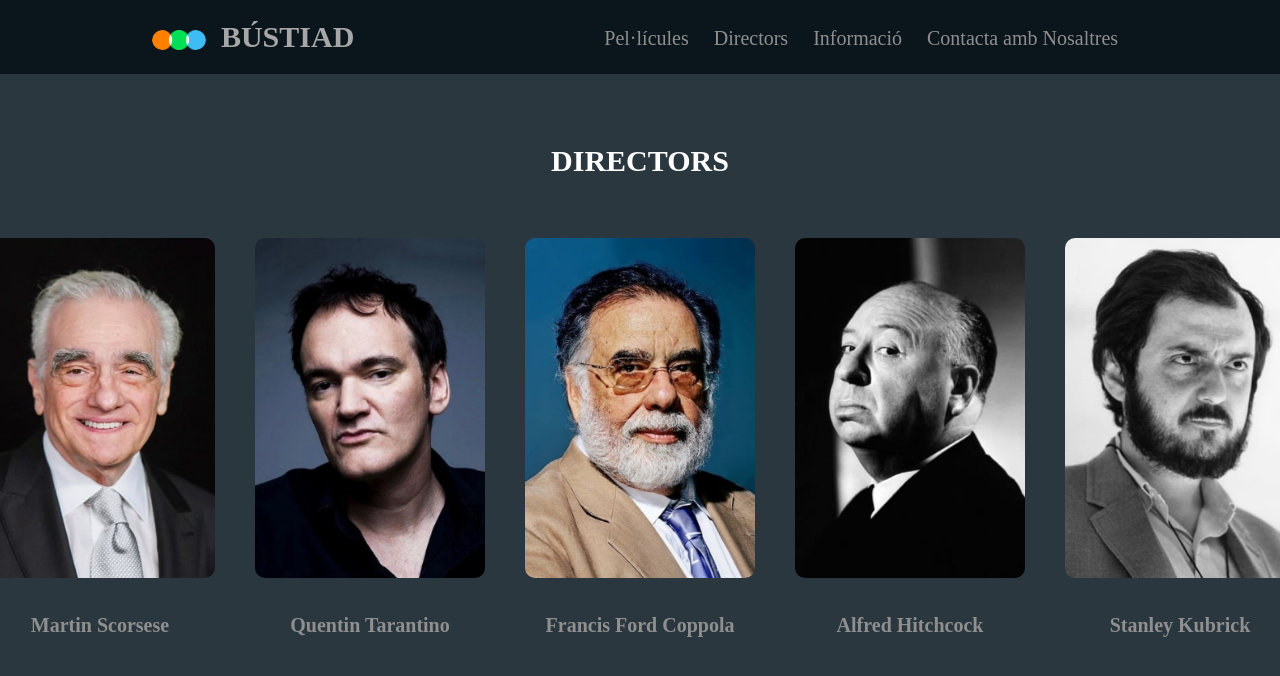
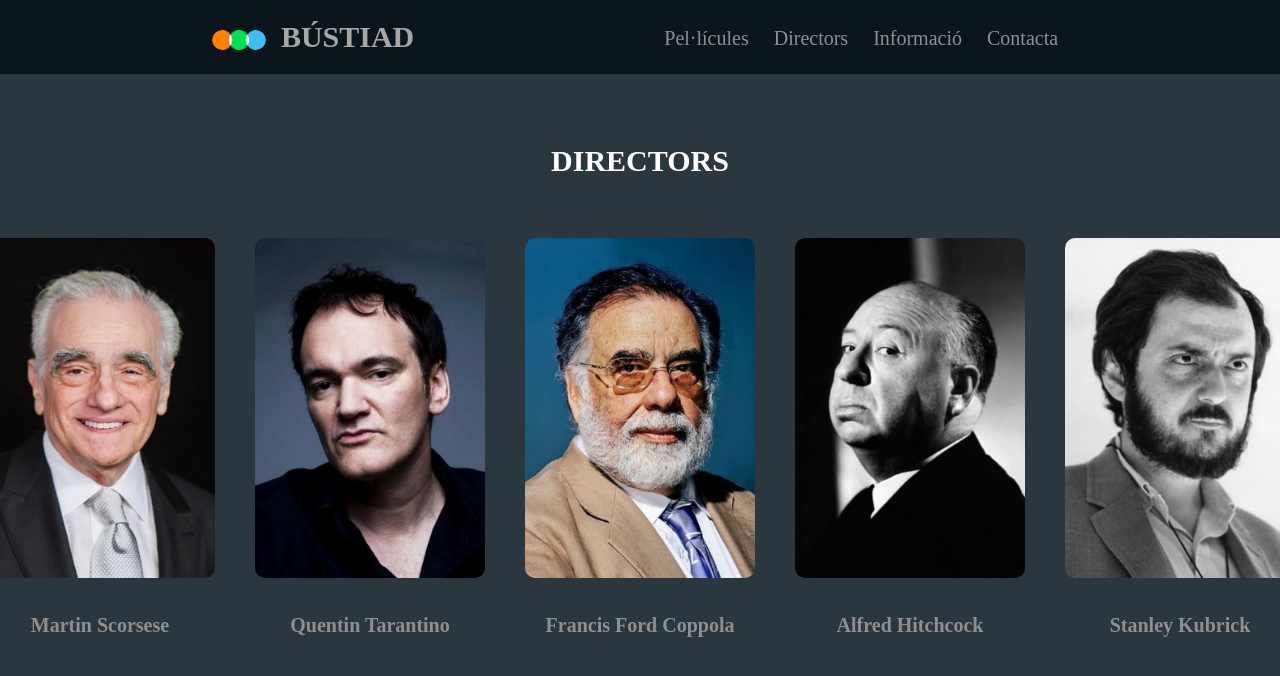
Before and after one commit to sonwerik/bustiad, a plain HTML site: page directors.html in a window 1280 px wide. Shown: the top 676 px of the page. Drawn offline with Linux system fonts and the light colour scheme.

Commit message:
Update directors.html

```diff
--- a/directors.html
+++ b/directors.html
@@ -18,7 +18,7 @@
         <a href="pelis.html">Pel·lícules</a>
         <a href="directors.html">Directors</a>
         <a href="informacio.html">Informació</a>
-        <a href="contacte.html">Contacta amb Nosaltres</a>
+        <a href="contacte.html">Contacta</a>
     </nav>
 </div>
 <div class="titol">
```
